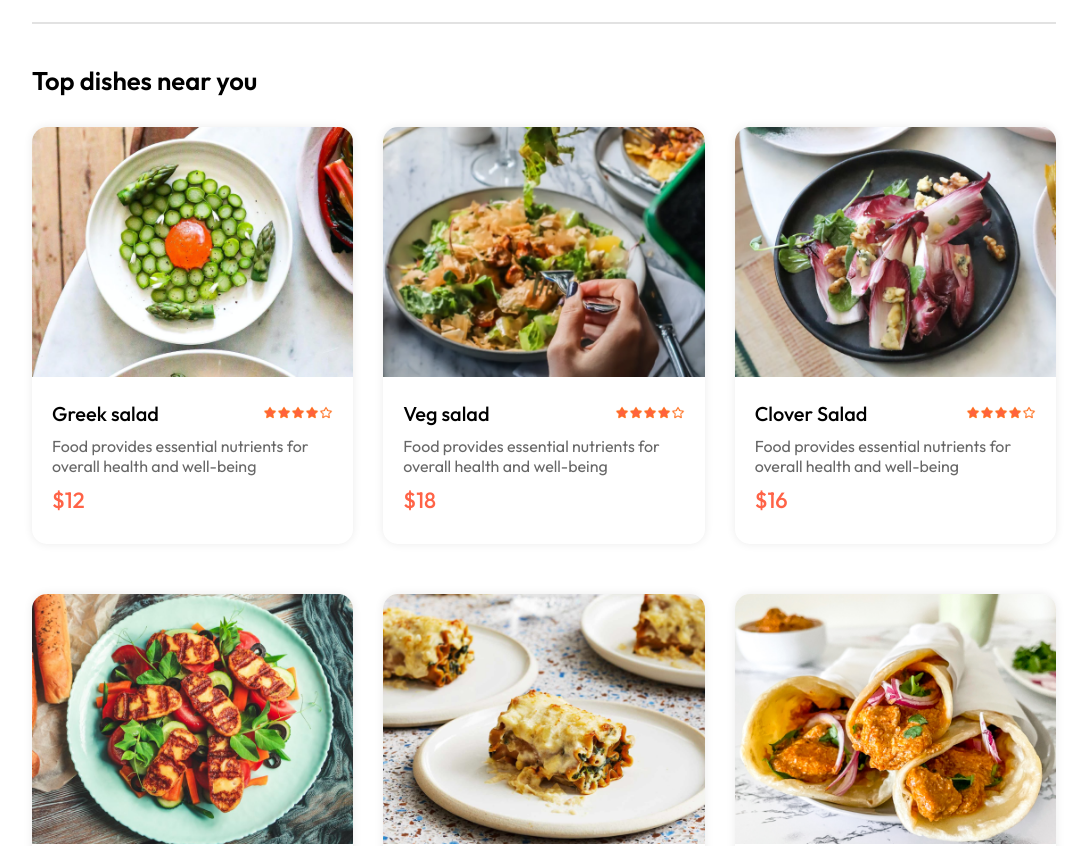
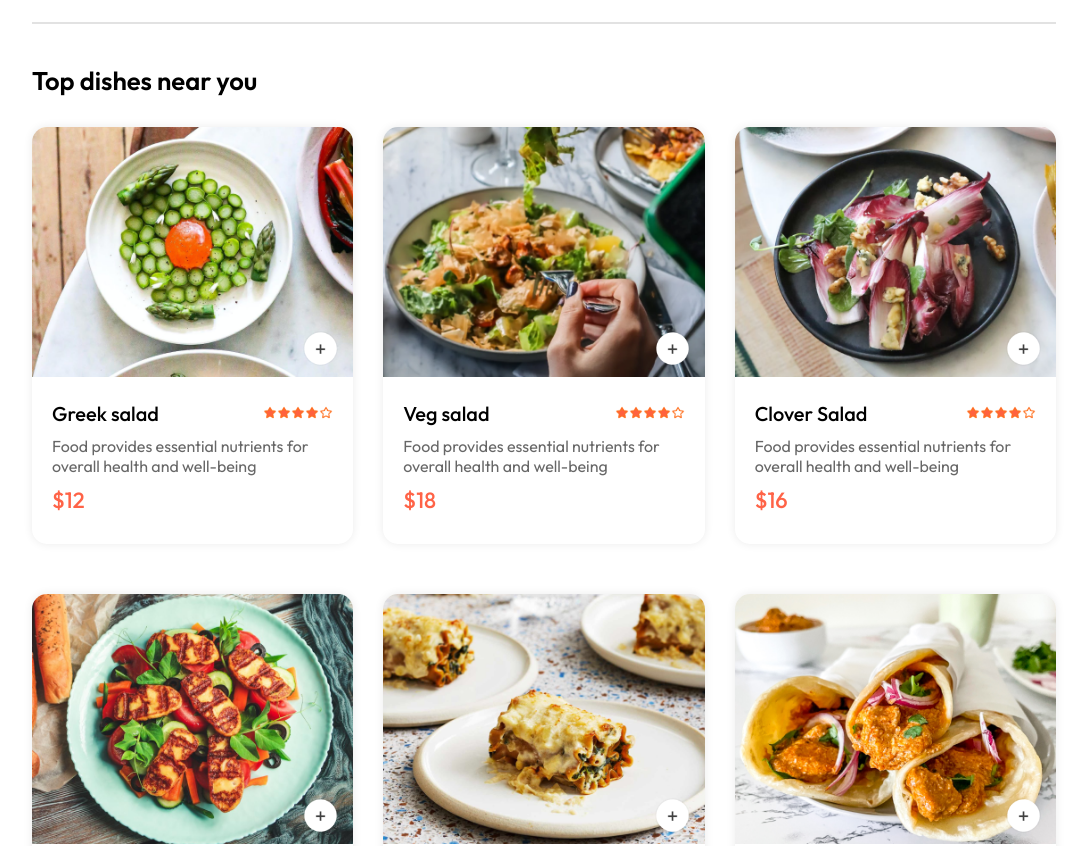
Before and after one commit to Burger-Queen-Food/Online-Food-Delivery-App, a React (Vite) app in the folder frontend/: page / in a window 1280 px wide. Shown: the part 900-1746 px from the top of the page, without its empty margins (96-1183 px from the left). Built offline with nearby package versions, Linux system fonts and the light colour scheme.

Commit message:
Food Items Add container

```diff
--- a/frontend/src/components/FoodItem/FoodItem.css
+++ b/frontend/src/components/FoodItem/FoodItem.css
@@ -42,3 +42,16 @@
     font-weight: 500;
     margin: 10px 0px;
 }
+
+.food-item-img-container {
+    position: relative;
+}
+
+.food-item-img-container .add {
+    width: 35px;
+    position: absolute;
+    bottom: 15px;
+    right: 15px;
+    cursor: pointer;
+    border-radius: 50%;
+}
--- a/frontend/src/components/FoodItem/FoodItem.jsx
+++ b/frontend/src/components/FoodItem/FoodItem.jsx
@@ -1,12 +1,27 @@
-import React from 'react'
+import React, { useState } from 'react'
 import './FoodItem.css'
 import { assets } from '../../assets/assets'
 
 const FoodItem = ({ id, name, price, description, image }) => {
+
+    const [itemCount, setItemCount] = useState(0)
+
+
+
     return (
         <div className='food-item'>
             <div className="food-item-img-container">
                 <img src={image} alt="" className="food-item-image" />
+                {!itemCount
+                    ? <img src={assets.add_icon_white} onClick={() => setItemCount(prev => prev + 1)} alt="" className="add" />
+                    : <div className="food-item-counter">
+                        <img onClick={() => setItemCount(prev => prev - 1)} src={assets.remove_icon_red} alt="" srcset="" />
+                        <p>{itemCount}</p>
+                        <img onClick={() => setItemCount(prev => prev + 1)} src={assets.add_icon_green} alt="" />
+
+                    </div>
+
+                }
             </div>
             <div className="food-item-info">
                 <div className="food-item-name-rating">
```
